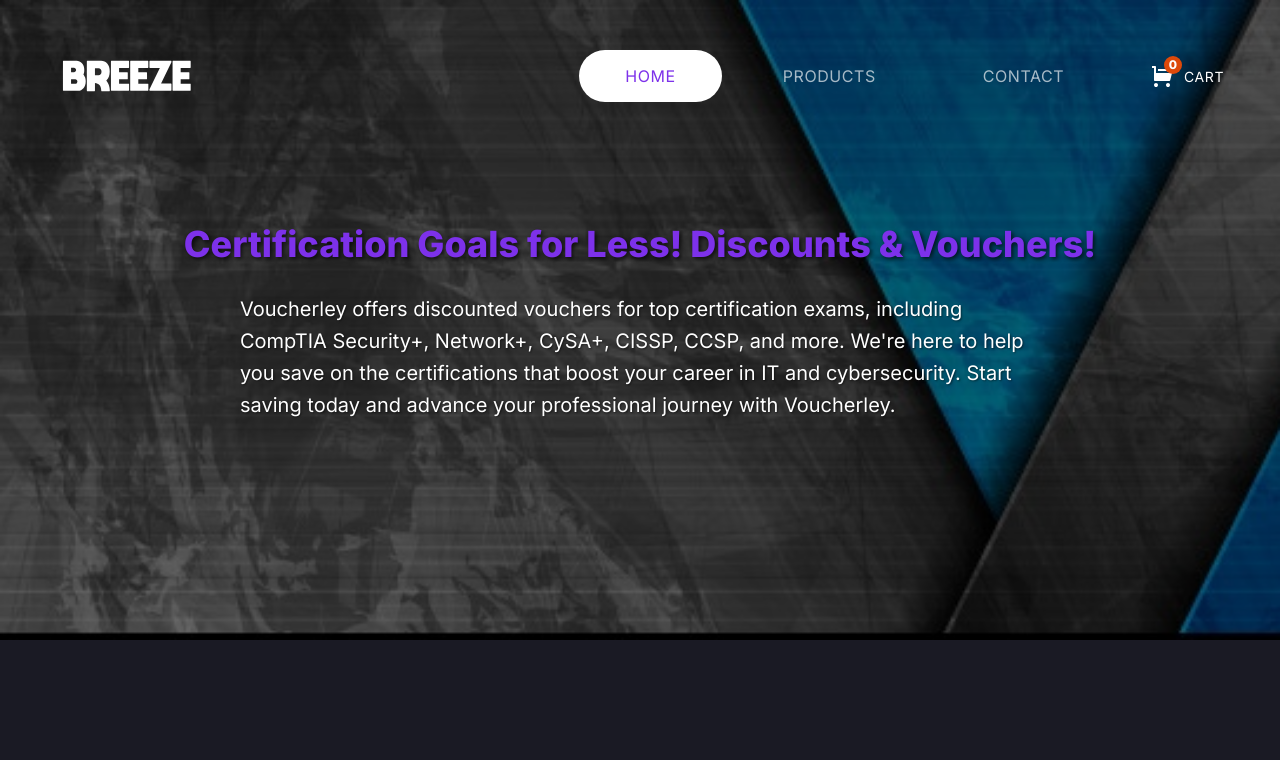
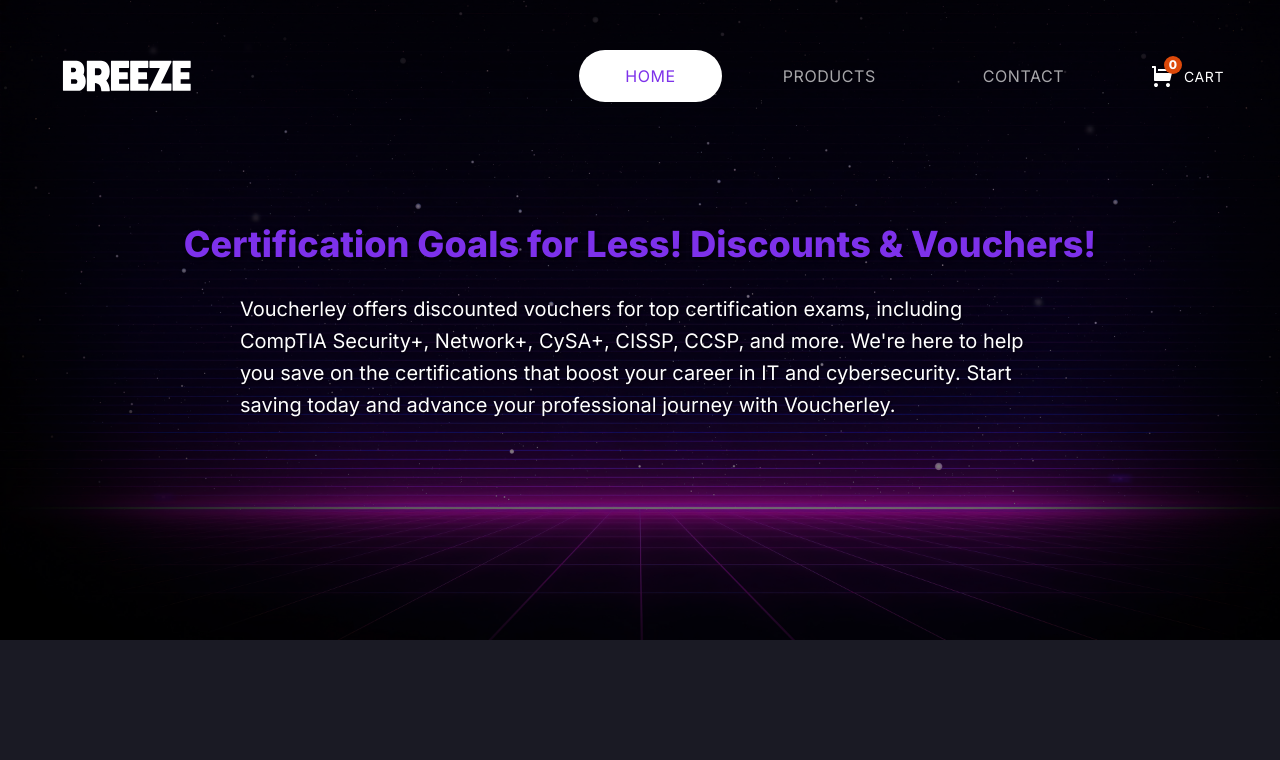
Before and after one commit to Ahtisham8952/voucherley, a React (Vite) app: page / in a window 1280 px wide. Shown: the top 760 px of the page. Built offline with nearby package versions, Linux system fonts and the light colour scheme.

Commit message:
banner img change

```diff
--- a/src/components/MianPage/HeroSection.jsx
+++ b/src/components/MianPage/HeroSection.jsx
@@ -18,7 +18,7 @@
       position="relative"
       h={{base: "100vh", md: "80vh"}}
       w="100%"
-      bgImage="url('/ban1.jpg')"
+      bgImage="url('/ban2.jpg')"
       bgSize="cover"
       bgPosition="center"
       bgRepeat="no-repeat"
```
Also changed, not shown: public/ban2.jpg (added).
